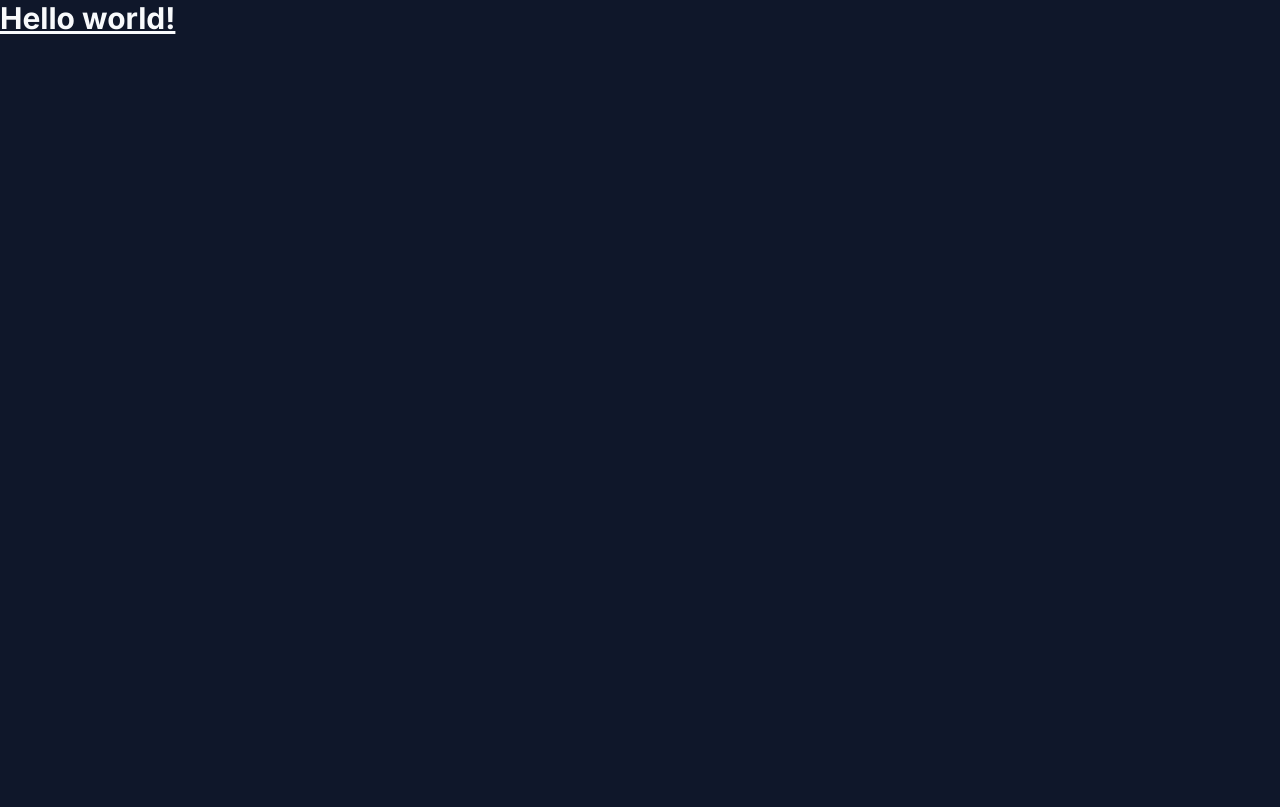
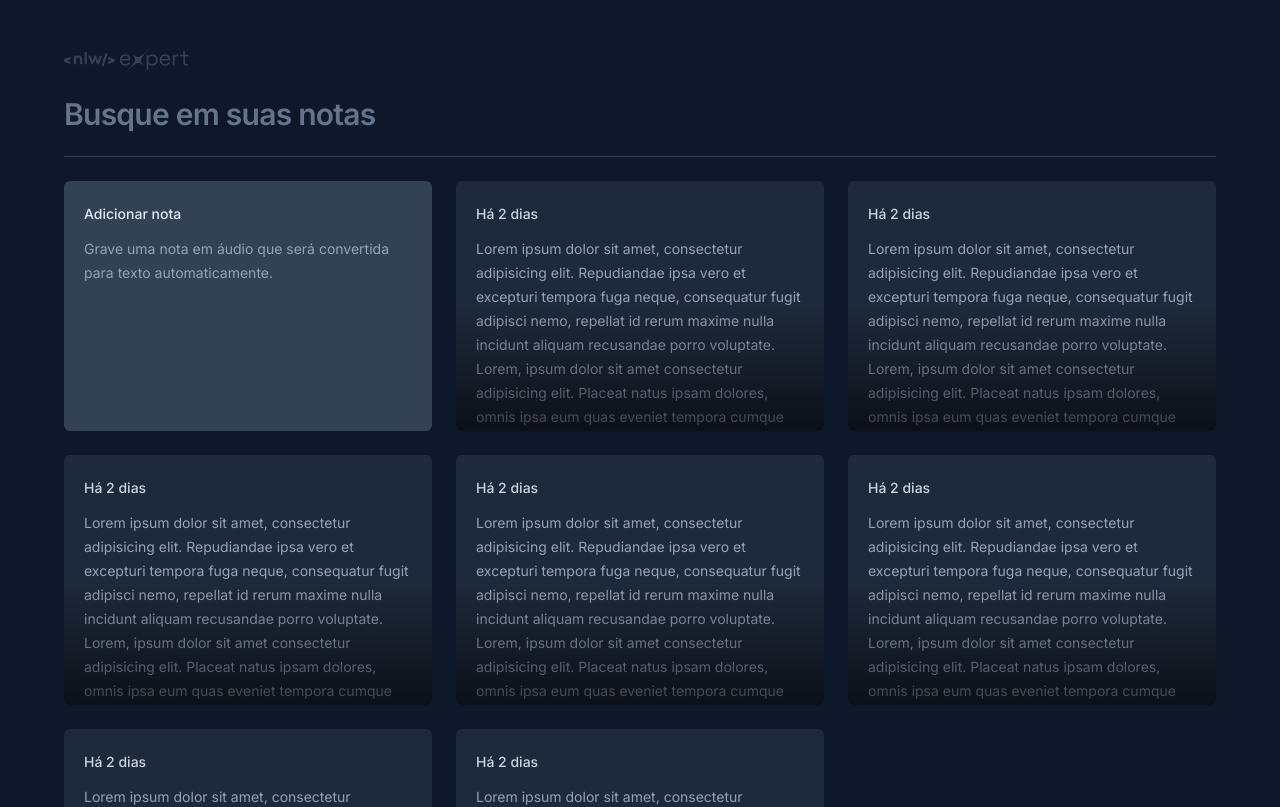
Before and after one commit to AkiraTorres/Notes-NLW, a React (Vite) app: page / in a window 1280 px wide. Shown: the top 807 px of the page. Built offline with nearby package versions, Linux system fonts and the light colour scheme.

Commit message:
add: criados e estilizados cards de notas

```diff
--- /dev/null
+++ b/src/App.tsx
@@ -0,0 +1,33 @@
+import logo from './assets/logo.svg';
+import { NewNoteCard } from './components/NewNoteCard';
+import { NoteCard } from './components/NoteCard';
+
+export function App() {
+  return (
+    <div className="mx-auto max-w-6xl my-12 space-y-6">
+      <img src={logo} alt="NLW Expert" />
+
+      <form className="w-full">
+        <input
+          type="text"
+          placeholder="Busque em suas notas"
+          className="w-full bg-transparent text-3xl font-semibold tracking-tight outline-none placeholder:text-slate-500"
+        />
+      </form>
+
+      <div className="h-px bg-slate-700" />
+
+      <div className="grid grid-cols-3 auto-rows-[250px] gap-6">
+        <NewNoteCard />
+
+        <NoteCard />
+        <NoteCard />
+        <NoteCard />
+        <NoteCard />
+        <NoteCard />
+        <NoteCard />
+        <NoteCard />
+      </div>
+    </div>
+  )
+}
--- a/src/app.tsx
+++ /dev/null
@@ -1,8 +0,0 @@
-
-export function App() {
-  return (
-    <h1 className="text-3xl font-bold underline">
-      Hello world!
-    </h1>
-  )
-}
--- /dev/null
+++ b/src/components/NewNoteCard.tsx
@@ -0,0 +1,10 @@
+export function NewNoteCard() {
+    return (
+        <div className="rounded-md bg-slate-700 p-5 space-y-3">
+          <span className="text-sm font-medium text-slate-200">Adicionar nota</span>
+          <p className="text-sm leading-6 text-slate-400">
+            Grave uma nota em áudio que será convertida para texto automaticamente.
+          </p>
+        </div>
+    );
+}
--- /dev/null
+++ b/src/components/NoteCard.tsx
@@ -0,0 +1,12 @@
+export function NoteCard() {
+    return (
+        <div className="rounded-md bg-slate-800 p-5 space-y-3 overflow-hidden relative">
+          <span className="text-sm font-medium text-slate-300">Há 2 dias</span>
+          <p className="text-sm leading-6 text-slate-400">
+            Lorem ipsum dolor sit amet, consectetur adipisicing elit. Repudiandae ipsa vero et excepturi tempora fuga neque, consequatur fugit adipisci nemo, repellat id rerum maxime nulla incidunt aliquam recusandae porro voluptate. Lorem, ipsum dolor sit amet consectetur adipisicing elit. Placeat natus ipsam dolores, omnis ipsa eum quas eveniet tempora cumque accusantium nam saepe architecto unde provident molestias excepturi, fuga neque eaque!
+          </p>
+
+          <div className="absolute bottom-0 left-0 right-0 h-1/2 bg-gradient-to-t from-black/60 to-black/0 pointer-events-none"></div>
+        </div>
+    );
+}
--- a/src/main.tsx
+++ b/src/main.tsx
@@ -1,6 +1,6 @@
 import React from 'react'
 import ReactDOM from 'react-dom/client'
-import { App } from './app'
+import { App } from './App'
 import './index.css'
 
 ReactDOM.createRoot(document.getElementById('root')!).render(
```
Also changed, not shown: src/assets/logo.svg (added).
